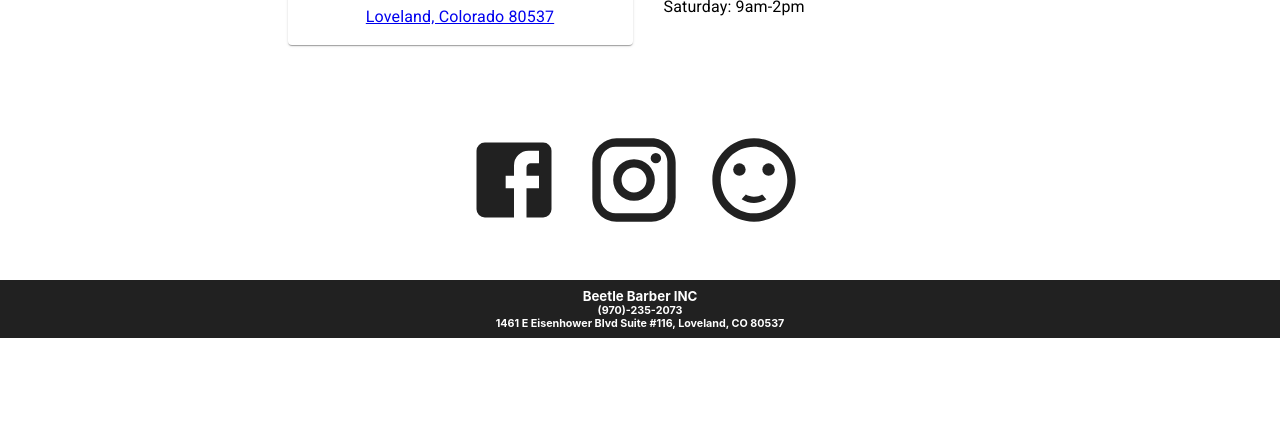
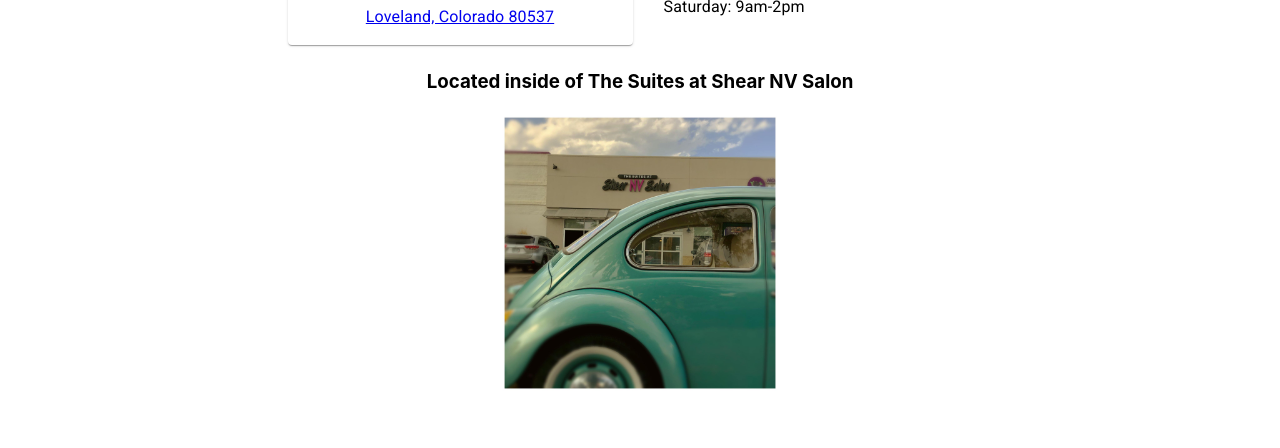
Before and after one commit to rdren0/BeetleB, a React (Create React App) app: page /Contact in a window 1280 px wide. Shown: the part 504-952 px from the top of the page. Built offline with nearby package versions, Linux system fonts and the light colour scheme.

Commit message:
Update contact page

```diff
--- a/src/Components/Contact.jsx
+++ b/src/Components/Contact.jsx
@@ -7,8 +7,11 @@ import Hours from "./Hours";
 
 import Card from "@material-ui/core/Card";
 import CardActionArea from "@material-ui/core/CardActionArea";
+import CardMedia from "@material-ui/core/CardMedia";
 import CardContent from "@material-ui/core/CardContent";
 import Typography from "@material-ui/core/Typography";
+
+import Bug from "../Images/ShearNVBug.jpg";
 
 import { makeStyles } from "@material-ui/core/styles";
 import Footer from "./Footer";
@@ -65,6 +68,24 @@ export default function Contact() {
         </Card>
         <Hours />
       </div>
+      <h3
+        style={{
+          marginTop: 10,
+        }}
+      >
+        Located inside of The Suites at Shear NV Salon
+      </h3>
+      <CardMedia
+        component="img"
+        alt="Car In Front of Building"
+        image={Bug}
+        title="Car In Front of Building"
+        style={{
+          height: "25%",
+          width: "25%",
+          margin: "auto",
+        }}
+      />
       <div className={classes.iconsContainer}>
         <Button
           color="default"
@@ -93,6 +114,7 @@ export default function Contact() {
           href="https://www.youtube.com/watch?v=dQw4w9WgXcQ"
         />
       </div>
+
       <Footer />
     </div>
   );
```
Also changed, not shown: src/Images/ShearNVBug.jpg (added).
